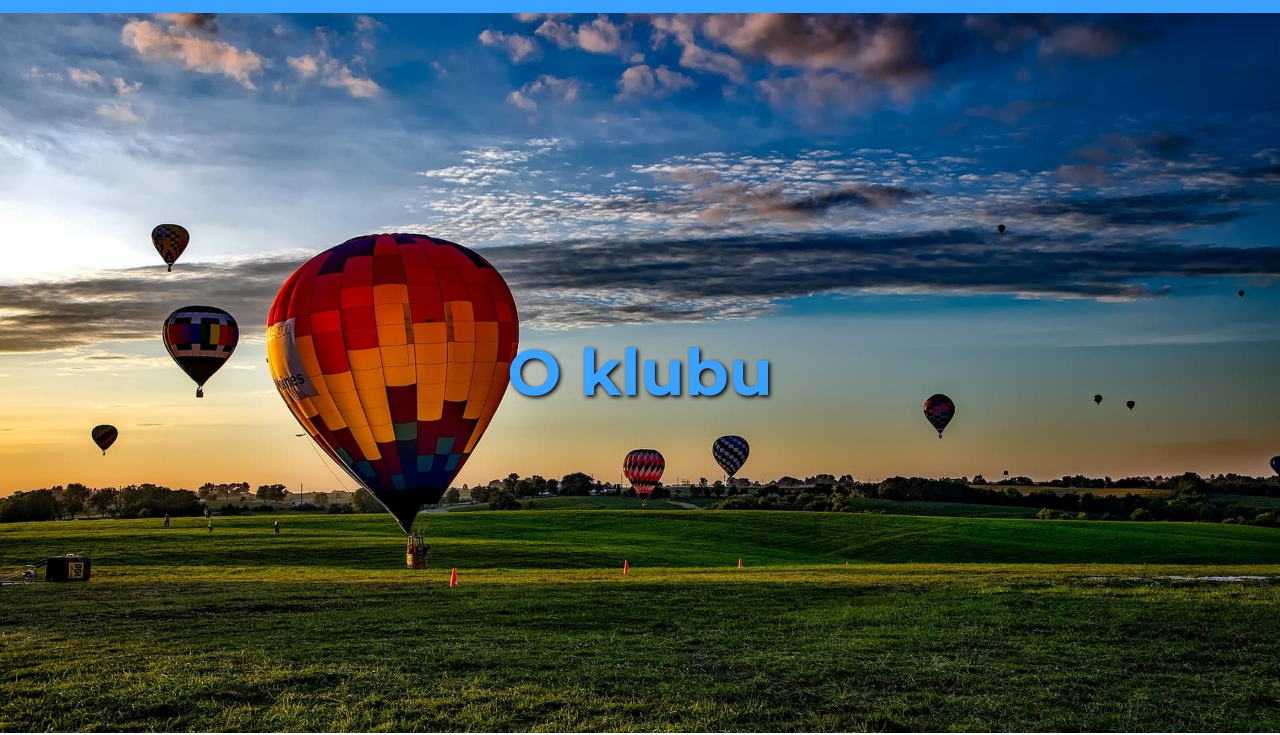
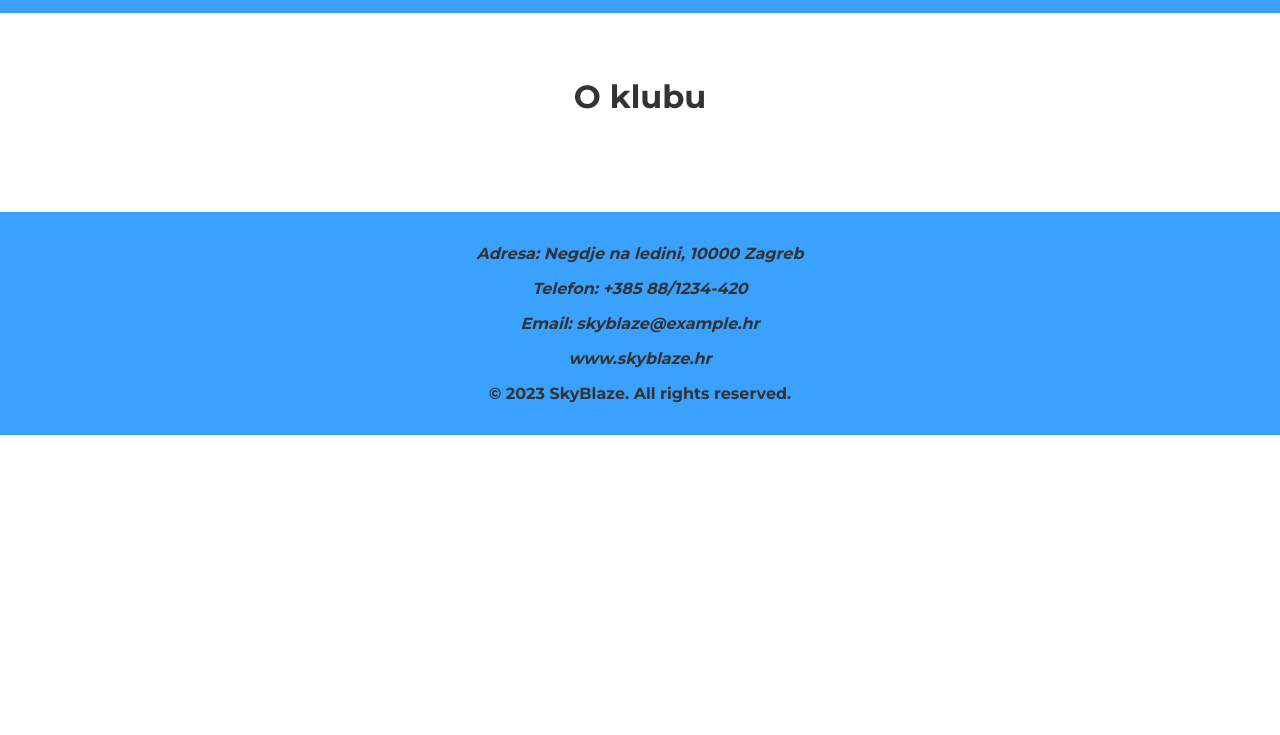
Before and after one commit to lazo2212/SkyBlaze-landing_page, a plain HTML site: page about.html in a window 1280 px wide. Shown: the part 67-802 px from the top of the page. Drawn offline with Linux system fonts and the light colour scheme.

Commit message:
prepered other layouts for redesign 	modified:   about.html 	modified:   assets/styles/sass/layout/_header.scss 	modified:   assets/styles/style.css 	modified:   contacts.html 	modified:   flight-prices.html 	modified:   index.html

```diff
--- a/about.html
+++ b/about.html
@@ -11,7 +11,7 @@
 
 <body>
   <!-- HEADER -->
-  <header class="header">
+  <header>
     <div class="wrapper">
       <div class="nav-container container">
         <a href="index.html" class="logo">
@@ -45,9 +45,7 @@
       </div>
     </div>
 
-    <div class="main-heading-container">
-      <h1 class="main-heading_heading">O klubu</h1>
-    </div>
+    <h1 class="main-heading_heading main-heading-centered">O klubu</h1>
 
   </header>
   <!-- MAIN -->
@@ -56,7 +54,6 @@
   </main>
   <!-- FOOTER -->
   <footer class="footer">
-    <div class="wrapper">
     <div class="container">
       <address>
         <a href="https://goo.gl/maps/cN7rux6tz6sZy72e8" target="_blank">Adresa: Negdje na ledini, 10000 Zagreb</a>
@@ -68,7 +65,6 @@
     <div class="container copy">
       <p>&copy; 2023 SkyBlaze. All rights reserved.</p>
     </div>
-    </div>
   </footer>
 
   <script src="script.js" defer></script>
--- a/assets/styles/sass/layout/_header.scss
+++ b/assets/styles/sass/layout/_header.scss
@@ -7,6 +7,7 @@
   background-image: url('../images/hero-image.jpg');
   background-position: center;
   background-size: cover;
+}
 
 .wrapper {
   height: 5em;
@@ -119,10 +120,13 @@
     margin-top: 0.5em;
   }
 }
+
+.main-heading-centered {
+  padding: 2em;
+  text-align: center;
 }
 
 @include mq-xs {
-  .header {
   .wrapper {
     .nav-container {
       align-items: center;
@@ -150,4 +154,3 @@
     }
   }
 }
-}
```
Also changed, not shown: contacts.html (+2 -6 lines), flight-prices.html (+2 -6 lines), index.html (+0 -2 lines), assets/styles/style.css. Lines whose indentation alone changed are shown as unchanged.
